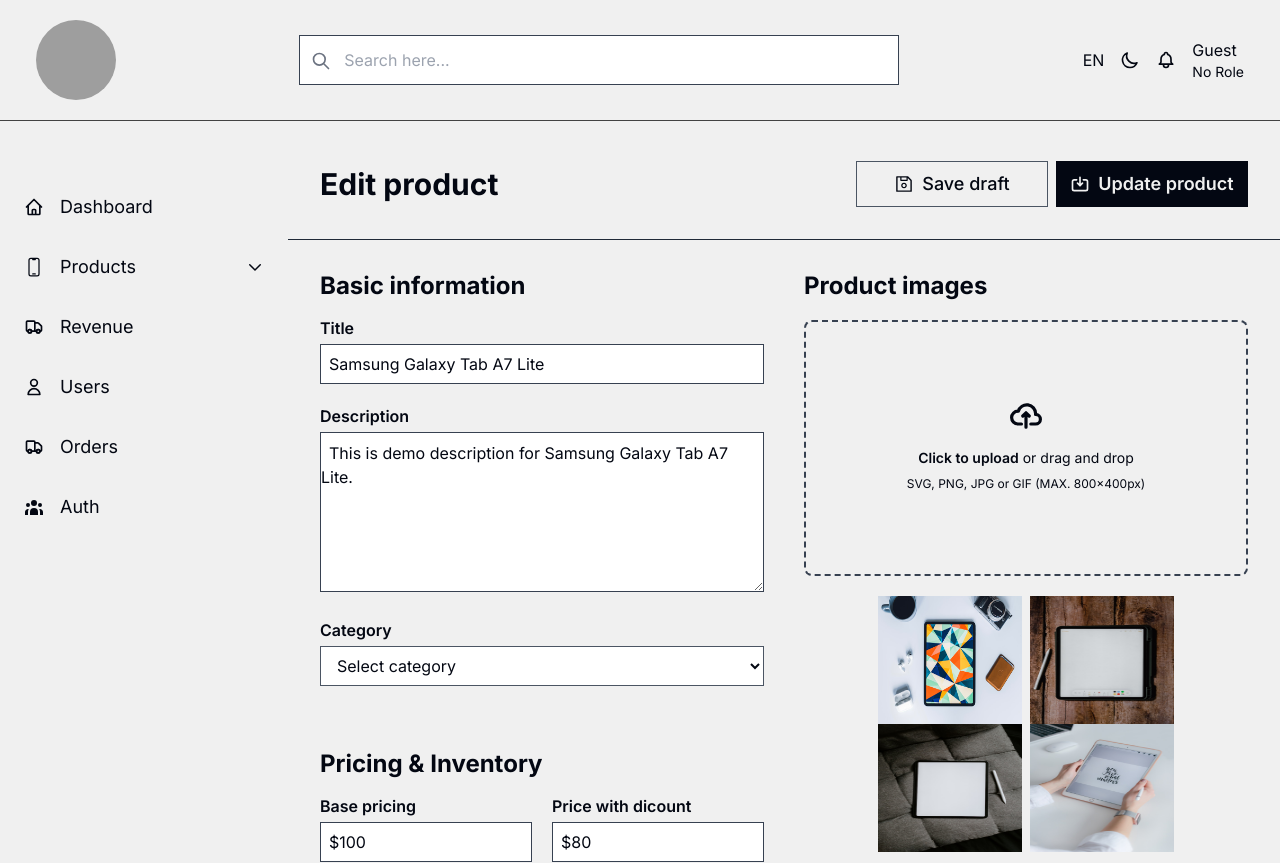
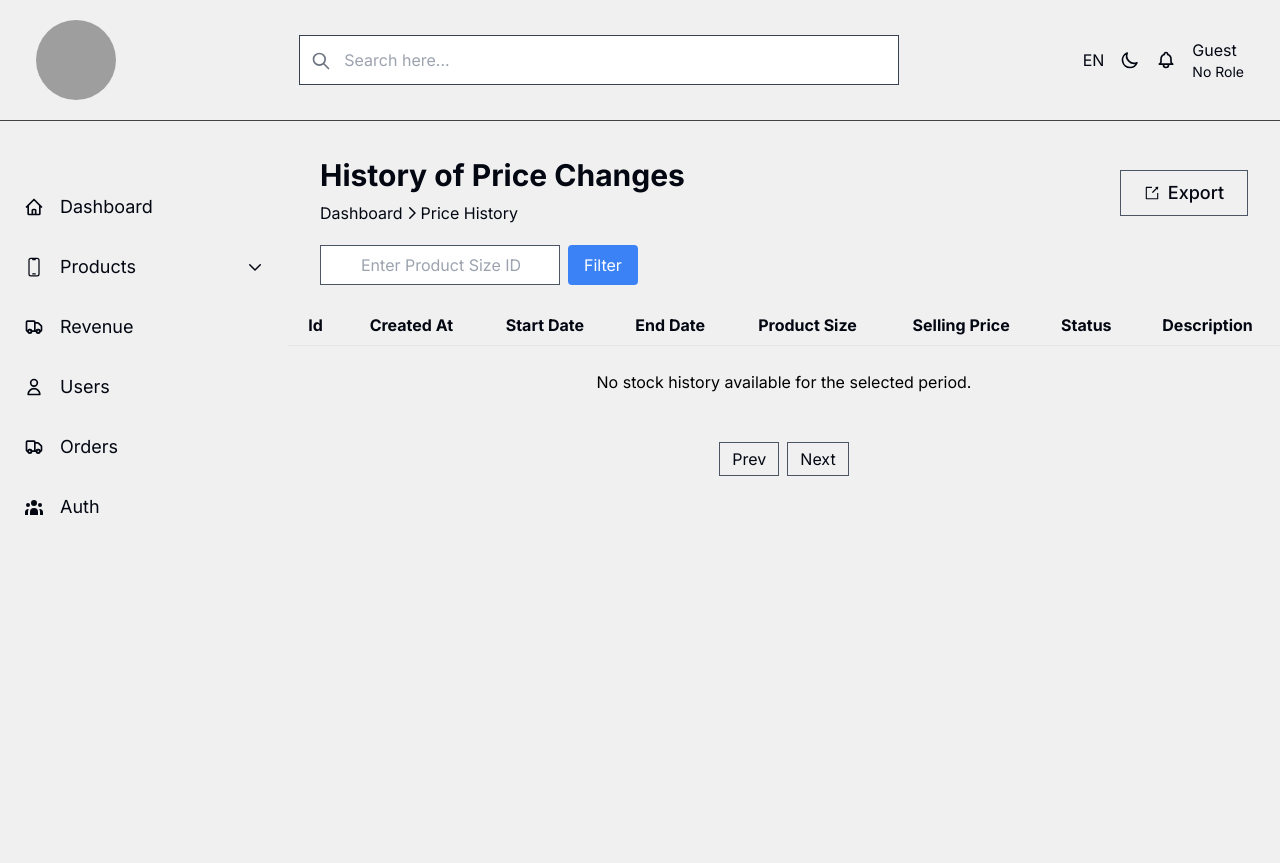
Before and after one commit to Hughgz/LTH-Store-Admin, a React (Vite) app: page /products/historyPrice in a window 1280 px wide. Shown: the top 863 px of the page. Built offline with nearby package versions, Linux system fonts and the light colour scheme; grey boxes are pictures that could not be loaded.

Commit message:
update History Price

```diff
--- a/src/App.tsx
+++ b/src/App.tsx
@@ -23,6 +23,7 @@
 import Revenue from "./pages/Revenue";
 import HistoryStock from "./pages/HistoryStock";
 import PriceManage from "./pages/PriceManage";
+import HistoryPrice from "./pages/HistoryPrice";
 const router = createBrowserRouter([
   {
     path: "/login",
@@ -112,6 +113,10 @@
         path: "/products/historyStock",
         element: <HistoryStock />,
       },
+      {
+        path: "products/historyPrice",
+        element: <HistoryPrice />,
+      },
     ],
 
   },
--- a/src/components/Sidebar.tsx
+++ b/src/components/Sidebar.tsx
@@ -93,6 +93,13 @@
                 Price Product
               </NavLink>
 
+              <NavLink
+                to="/products/historyPrice"
+                className={(isActiveObj) => (isActiveObj.isActive ? navActiveClass : navInactiveClass)}
+              >
+                History Price
+              </NavLink>
+
             </div>
           )}
 
--- /dev/null
+++ b/src/pages/HistoryPrice.tsx
@@ -0,0 +1,195 @@
+import { useEffect, useState } from "react";
+import Sidebar from "../components/Sidebar";
+import { HiOutlineChevronRight } from "react-icons/hi";
+import { AiOutlineExport } from "react-icons/ai";
+
+const HistoryPrice = () => {
+
+  interface ProductPrice {
+    id: number;
+    createdAt: string;
+    startDate: string;
+    endDate: string;
+    productSizeId: number;
+    sellingPrice: number;
+    productPriceStatus: string;
+    description: string;
+  }
+
+  const [productPrices, setProductPrices] = useState<ProductPrice[]>([]);
+  const [productSizeId, setProductSizeId] = useState(""); // Thêm state cho productSizeId
+  const [currentPage, setCurrentPage] = useState(1);
+  const rowsPerPage = 5;
+  const visiblePageCount = 3;
+
+  const totalPages = Math.ceil(productPrices.length / rowsPerPage);
+
+  const startPage = Math.max(
+    Math.min(currentPage - 1, totalPages - visiblePageCount + 1),
+    1
+  );
+  const endPage = Math.min(startPage + visiblePageCount - 1, totalPages);
+
+  const handlePageChange = (page: number) => {
+    if (page >= 1 && page <= totalPages) {
+      setCurrentPage(page);
+    }
+  };
+
+  const paginatedOrders = productPrices.slice(
+    (currentPage - 1) * rowsPerPage,
+    currentPage * rowsPerPage
+  );
+
+
+  const fetchOrders = async () => {
+    try {
+      if (!productSizeId) {
+        alert("Please enter a Product Size ID");
+        return;
+      }
+      const response = await fetch(
+        `http://localhost:5049/api/ProductPrices/all-product-price/${productSizeId}`
+      );
+      if (!response.ok) {
+        throw new Error("Failed to fetch data");
+      }
+      const data = await response.json();
+      setProductPrices(data);
+    } catch (error) {
+      console.error("Error fetching data: ", error);
+    }
+  };
+
+
+  useEffect(() => {
+    if (productSizeId) {
+      fetchOrders();
+    }
+  }, [productSizeId]);
+
+  return (
+    <div className="h-auto border-t border-blackSecondary border-1 flex dark:bg-blackPrimary bg-whiteSecondary">
+      <Sidebar />
+      <div className="dark:bg-blackPrimary bg-whiteSecondary w-full">
+        <div className="dark:bg-blackPrimary bg-whiteSecondary py-10">
+          <div className="px-4 sm:px-6 lg:px-8 flex justify-between items-center max-sm:flex-col max-sm:gap-5">
+            <div className="flex flex-col gap-3">
+              <h2 className="text-3xl font-bold leading-7 dark:text-whiteSecondary text-blackPrimary">
+                History of Price Changes
+              </h2>
+              <p className="dark:text-whiteSecondary text-blackPrimary text-base font-normal flex items-center">
+                <span>Dashboard</span>{" "}
+                <HiOutlineChevronRight className="text-lg" />{" "}
+                <span>Price History</span>
+              </p>
+            </div>
+            <div className="flex gap-x-2 max-[370px]:flex-col max-[370px]:gap-2 max-[370px]:items-center">
+              <button className="dark:bg-blackPrimary bg-whiteSecondary border border-gray-600 w-32 py-2 text-lg dark:hover:border-gray-500 hover:border-gray-400 duration-200 flex items-center justify-center gap-x-2">
+                <AiOutlineExport className="dark:text-whiteSecondary text-blackPrimary text-base" />
+                <span className="dark:text-whiteSecondary text-blackPrimary font-medium">
+                  Export
+                </span>
+              </button>
+            </div>
+          </div>
+          {/* Input để người dùng nhập Product Size ID */}
+          <div className="px-4 sm:px-6 lg:px-8 mt-5">
+            <input
+              type="number"
+              className="w-60 h-10 border dark:bg-blackPrimary bg-white border-gray-600 dark:text-whiteSecondary text-blackPrimary outline-0 indent-10 dark:focus:border-gray-500 focus:border-gray-400"
+              placeholder="Enter Product Size ID"
+              value={productSizeId}
+              onChange={(e) => setProductSizeId(e.target.value)}
+            />
+            <button
+              onClick={fetchOrders}
+              className="ml-2 bg-blue-500 text-white py-2 px-4 rounded"
+            >
+              Filter
+            </button>
+          </div>
+          <table className="min-w-full table-auto border-collapse mt-5">
+            <thead>
+              <tr>
+                <th className="px-4 py-2 border-b dark:text-whiteSecondary text-blackPrimary">Id</th>
+                <th className="px-4 py-2 border-b dark:text-whiteSecondary text-blackPrimary">Created At</th>
+                <th className="px-4 py-2 border-b dark:text-whiteSecondary text-blackPrimary">Start Date</th>
+                <th className="px-4 py-2 border-b dark:text-whiteSecondary text-blackPrimary">End Date</th>
+                <th className="px-4 py-2 border-b dark:text-whiteSecondary text-blackPrimary">Product Size</th>
+                <th className="px-4 py-2 border-b dark:text-whiteSecondary text-blackPrimary">Selling Price</th>
+                <th className="px-4 py-2 border-b dark:text-whiteSecondary text-blackPrimary">Status</th>
+                <th className="px-4 py-2 border-b dark:text-whiteSecondary text-blackPrimary">Description</th>
+              </tr>
+            </thead>
+            <tbody>
+  {paginatedOrders.length === 0 ? (
+    <tr>
+      <td colSpan={8} className="px-4 py-6 text-center text-gray-1500">
+        No stock history available for the selected period.
+      </td>
+    </tr>
+  ) : (
+    paginatedOrders.map((HistoryPrice) => (
+      <tr key={HistoryPrice.id}>
+        <td className="px-4 py-6 border-b text-center">{HistoryPrice.id}</td>
+        <td className="px-4 py-5 border-b text-center">{HistoryPrice.createdAt}</td>
+        <td className="px-4 py-6 border-b text-center">{HistoryPrice.startDate}</td>
+        <td className="px-4 py-6 border-b text-center">{HistoryPrice.endDate}</td>
+        <td className="px-4 py-6 border-b text-center">{HistoryPrice.productSizeId}</td>
+        <td className="px-4 py-6 border-b text-center">{HistoryPrice.sellingPrice}</td>
+        <td className="px-4 py-6 border-b text-center">
+        {HistoryPrice.productPriceStatus == "1" ? (
+            <span className="text-green-600">Active</span>
+        ) : HistoryPrice.productPriceStatus == "2" ? (
+            <span className="text-red-600">Inactive</span>
+        ) : HistoryPrice.productPriceStatus == "3" ? (
+            <span className="text-yellow-600">PendingForApproval</span>
+        ) : (
+            <span className="text-gray-600">Unknown</span>
+        )}
+        </td>
+        <td className="px-4 py-6 border-b text-left">{HistoryPrice.description}</td>
+      </tr>
+    ))
+  )}
+    </tbody>
+          </table>
+          <div className="flex justify-center items-center px-4 sm:px-6 lg:px-8 py-6">
+            <div className="flex gap-2">
+              <button
+                onClick={() => handlePageChange(currentPage - 1)}
+                disabled={currentPage === 1}
+                className="dark:bg-blackPrimary bg-whiteSecondary border border-gray-600 dark:text-whiteSecondary text-blackPrimary py-1 px-3 hover:border-gray-500"
+              >
+                Prev
+              </button>
+              {Array.from({ length: endPage - startPage + 1 }, (_, i) => startPage + i).map((page) => (
+                <button
+                  key={page}
+                  onClick={() => handlePageChange(page)}
+                  className={`border border-gray-600 py-1 px-3 ${
+                    currentPage === page
+                      ? "dark:bg-whiteSecondary bg-blackPrimary dark:text-blackPrimary text-whiteSecondary"
+                      : "dark:bg-blackPrimary bg-whiteSecondary dark:text-whiteSecondary text-blackPrimary"
+                  } hover:border-gray-500`}
+                >
+                  {page}
+                </button>
+              ))}
+              <button
+                onClick={() => handlePageChange(currentPage + 1)}
+                disabled={currentPage === totalPages}
+                className="dark:bg-blackPrimary bg-whiteSecondary border border-gray-600 dark:text-whiteSecondary text-blackPrimary py-1 px-3 hover:border-gray-500"
+              >
+                Next
+              </button>
+            </div>
+          </div>
+        </div>
+      </div>
+    </div>
+  );
+};
+
+export default HistoryPrice;
--- a/src/pages/HistoryStock.tsx
+++ b/src/pages/HistoryStock.tsx
@@ -1,6 +1,6 @@
 import { useEffect, useState } from "react";
 import { useDispatch, useSelector } from "react-redux";
-import { fetchStockHistoryByProductSizeId, fetchStockHistoryByProductSizeIdAndPeriod } from "../redux/actions/historyStockAction";
+import { fetchStockHistoryByProductSizeIdAndPeriod } from "../redux/actions/historyStockAction";
 import { RootState, AppDispatch } from "../store";
 import Sidebar from "../components/Sidebar";
 
@@ -9,7 +9,6 @@
 const HistoryStock = () => {
   const dispatch = useDispatch<AppDispatch>();
   const stockHistory = useSelector((state: RootState) => state.historyStock);
-
 
   useEffect(() => {
     console.log("Stock History Data:", stockHistory);
@@ -22,6 +21,7 @@
   });
 
   const [applyFilter, setApplyFilter] = useState(false);
+  const [error, setError] = useState("");
   const [currentPage, setCurrentPage] = useState(1);
 
   useEffect(() => {
@@ -30,24 +30,31 @@
 
     if (applyFilter) {
       console.log("Apply Filter is true");
-      if (filters.startDate && filters.endDate) {
+      if (filters.productSizeId && filters.startDate && filters.endDate) {
         console.log("Fetching stock history by period:", filters);
         dispatch(fetchStockHistoryByProductSizeIdAndPeriod({
           productSizeId: Number(filters.productSizeId),
           startDate: new Date(filters.startDate),
           endDate: new Date(filters.endDate),
         }));
-      } else if (filters.productSizeId) {
-        console.log("Fetching stock history by productSizeId:", filters.productSizeId);
-        dispatch(fetchStockHistoryByProductSizeId(Number(filters.productSizeId)));
+        setError("");
+      } else {
+        setError("Need to select enough requirements");
       }
       setApplyFilter(false);
     }
   }, [applyFilter, dispatch, filters]);
 
+  const handleApplyFilter = () => {
+    if (filters.productSizeId && filters.startDate && filters.endDate) {
+      setApplyFilter(true);
+      setError("");
+    } else {
+      setError("Need to select enough requirements");
+    }
+  };
 
   const totalPages = Math.ceil(stockHistory.filtered.length / ITEMS_PER_PAGE);
-
 
   const paginatedData = stockHistory.filtered.slice(
     (currentPage - 1) * ITEMS_PER_PAGE,
@@ -60,7 +67,6 @@
       <div className="flex-1 p-6 overflow-auto">
         <div className="bg-white dark:bg-gray-800 p-6 rounded-lg shadow-md">
           <h1 className="text-2xl font-bold mb-6 text-gray-800 dark:text-white">Stock History</h1>
-
 
           <div className="flex flex-wrap gap-4 mb-6">
             <input
@@ -83,13 +89,19 @@
               className="border rounded-lg px-3 py-2 text-gray-800 dark:text-white bg-gray-50 dark:bg-gray-700"
             />
             <button
-              onClick={() => setApplyFilter(true)}
+              onClick={handleApplyFilter}
               className="px-4 py-2 border rounded-lg bg-gray-500 text-white"
             >
               Apply Filters
             </button>
           </div>
 
+          {/* Hiển thị thông báo lỗi */}
+          {error && (
+            <div className="mb-4 p-4 bg-red-100 border border-red-400 text-red-700 rounded">
+              {error}
+            </div>
+          )}
 
           {stockHistory.error && (
             <div className="mb-4 p-4 bg-red-100 border border-red-400 text-red-700 rounded">
@@ -136,7 +148,7 @@
                       <td className="p-4">{item.updatedDateTime}</td>
                       <td className="p-4">{item.productSizeID}</td>
                       <td className="p-4">{item.stockChange}</td>
-                      <td className="p-4">{item.note || "N/A"}</td>
+                      <td className="p-4" dangerouslySetInnerHTML={{ __html:  item.note || "N/A" }}></td>
                     </tr>
                   ))
                 ) : (
```
